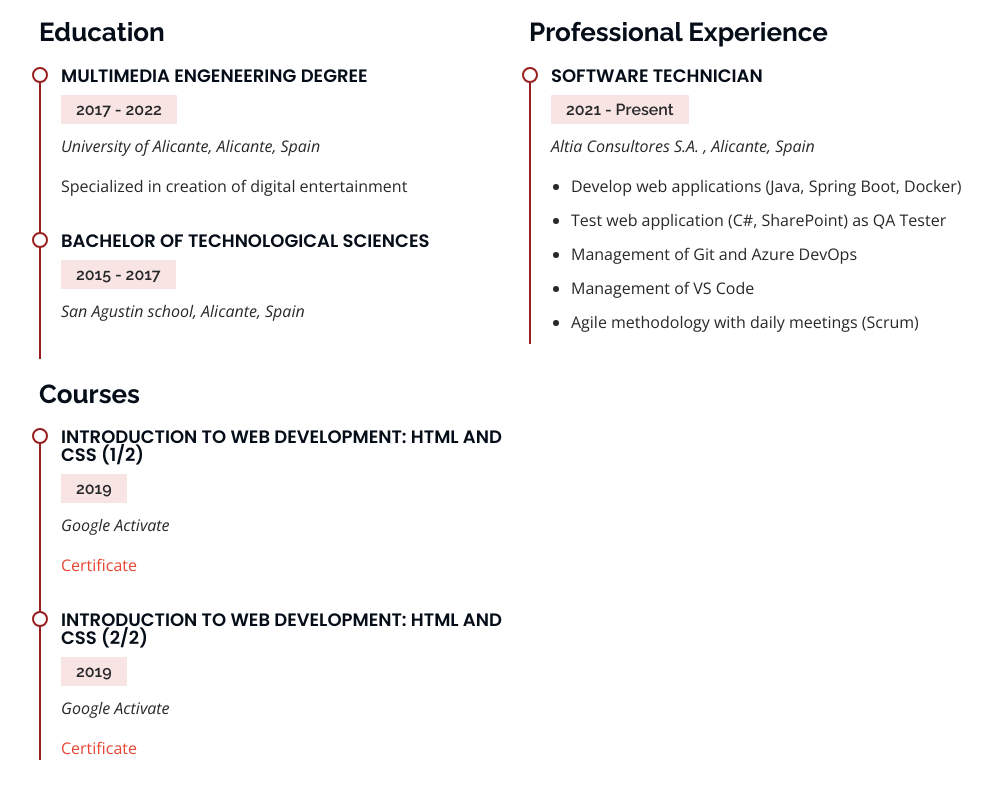
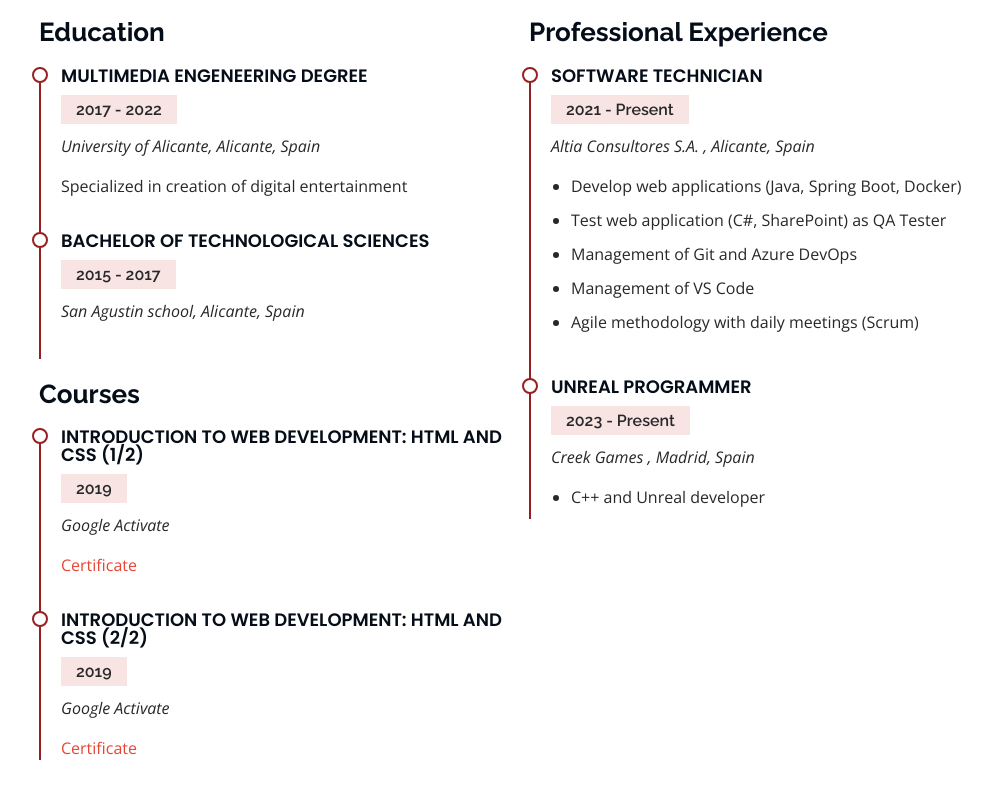
Before and after one commit to Adrilr14/Adrilr14.github.io, a plain HTML site: page index.html in a window 1280 px wide. Shown: the part 2383-3182 px from the top of the page, without its empty margins (273-1265 px from the left). Drawn offline with nearby package versions, Linux system fonts and the light colour scheme.

Commit message:
Added new professional experience

```diff
--- a/index.html
+++ b/index.html
@@ -332,6 +332,14 @@
                 <li>Agile methodology with daily meetings (Scrum)</li>
               </ul>
             </div>
+            <div class="resume-item">
+              <h4>Unreal Programmer</h4>
+              <h5>2023 - Present</h5>
+              <p><em>Creek Games , Madrid, Spain</em></p>
+              <ul>
+                <li>C++ and Unreal developer</li>
+              </ul>
+            </div>
             <!-- <div class="resume-item">
               <h4>QA Tester</h4>
               <h5>2021 - 2022</h5>
```
